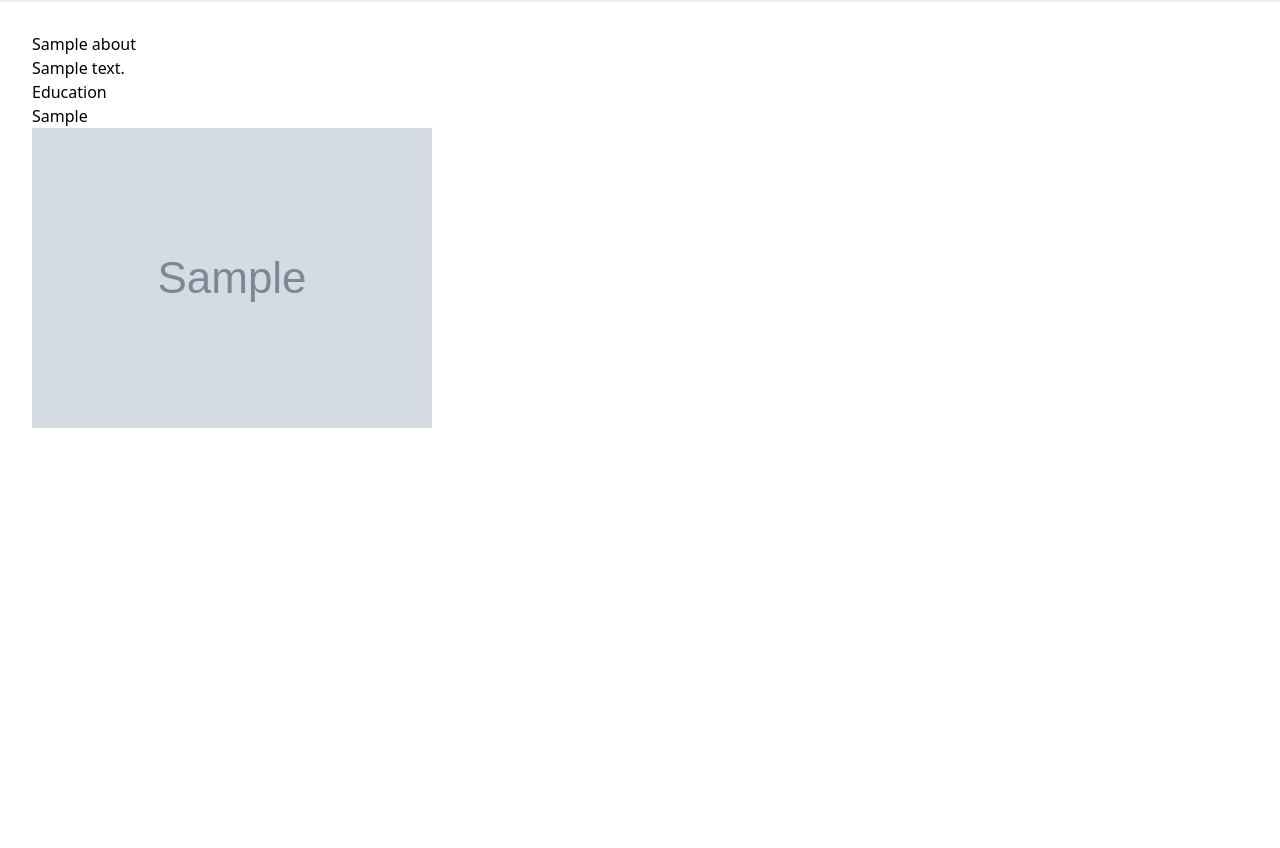
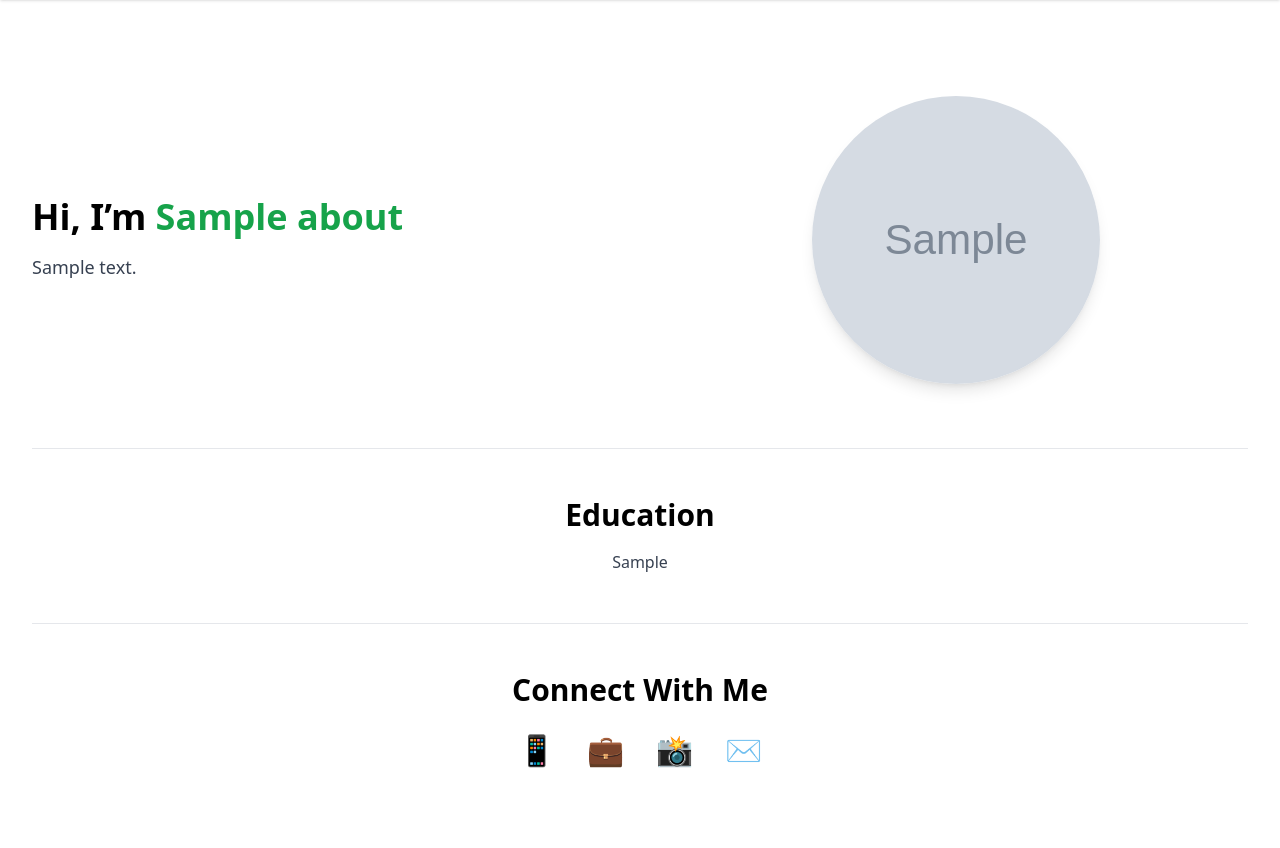
Before and after one commit to ShakirUllah777/LearneAi., a Django app: page /about/ in a window 1280 px wide. Shown: the part 64-912 px from the top of the page. Before the commit the page ends 492 px from the top, so only its background shows below. Run offline with Django 5.2, Linux system fonts and the light colour scheme; tables that the repository leaves empty hold one stand-in row (values such as "Sample post"); grey boxes marked "Sample" are stand-in pictures; some libraries are stand-ins or nearby versions.

Commit message:
updated the about.html ui design

```diff
--- a/templates/about.html
+++ b/templates/about.html
@@ -1,7 +1,63 @@
-{% extends 'base.html' %} {% block content %}
-<h2>{{ about.title }}</h2>
-<p>{{ about.description }}</p>
-<h3>Education</h3>
-<p>{{ about.education }}</p>
-<img src="{{ about.image.url }}" />
+{% extends 'base.html' %}
+{% block content %}
+
+<!-- MAIN ABOUT SECTION -->
+<section class="grid grid-cols-1 md:grid-cols-2 gap-12 items-center py-16">
+
+    <!-- LEFT SIDE: TEXT -->
+    <div>
+        <h1 class="text-4xl font-bold mb-4">
+            Hi, I’m <span class="text-green-600">{{ about.title }}</span>
+        </h1>
+        <p class="text-gray-700 text-lg leading-relaxed">
+            {{ about.description }}
+        </p>
+    </div>
+
+    <!-- RIGHT SIDE: IMAGE -->
+    <div class="flex justify-center">
+        <img src="{{ about.image.url }}"
+             alt="Profile Image"
+             class="w-72 h-72 object-cover rounded-full shadow-lg">
+    </div>
+
+</section>
+
+<!-- EDUCATION SECTION -->
+<section class="py-12 border-t">
+    <h2 class="text-3xl font-semibold mb-4 text-center">Education</h2>
+    <p class="text-gray-700 max-w-3xl mx-auto text-center leading-relaxed">
+        {{ about.education }}
+    </p>
+</section>
+
+<!-- SOCIAL MEDIA SECTION -->
+<section class="py-12 border-t">
+    <h2 class="text-3xl font-semibold mb-6 text-center">Connect With Me</h2>
+
+    <div class="flex justify-center space-x-8 text-3xl">
+
+        <!-- WhatsApp -->
+        <a href="#" class="text-green-600 hover:scale-110 transition">
+            📱
+        </a>
+
+        <!-- LinkedIn -->
+        <a href="#" class="text-blue-600 hover:scale-110 transition">
+            💼
+        </a>
+
+        <!-- Instagram -->
+        <a href="#" class="text-pink-600 hover:scale-110 transition">
+            📸
+        </a>
+
+        <!-- Gmail -->
+        <a href="#" class="text-red-600 hover:scale-110 transition">
+            ✉️
+        </a>
+
+    </div>
+</section>
+
 {% endblock %}
```
